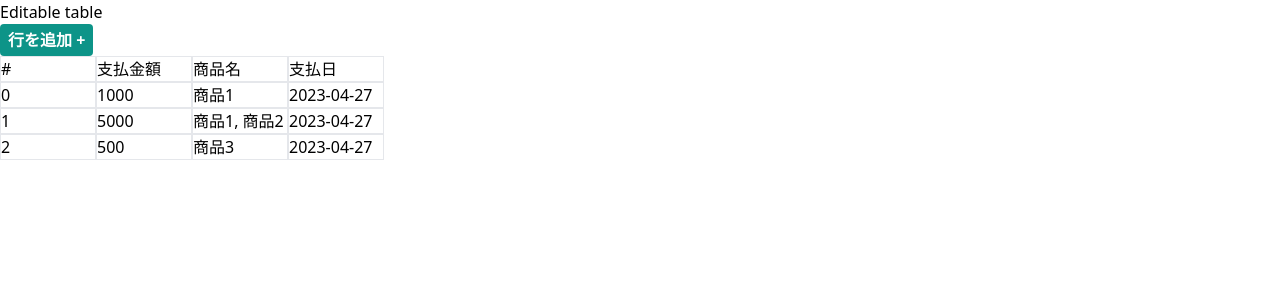
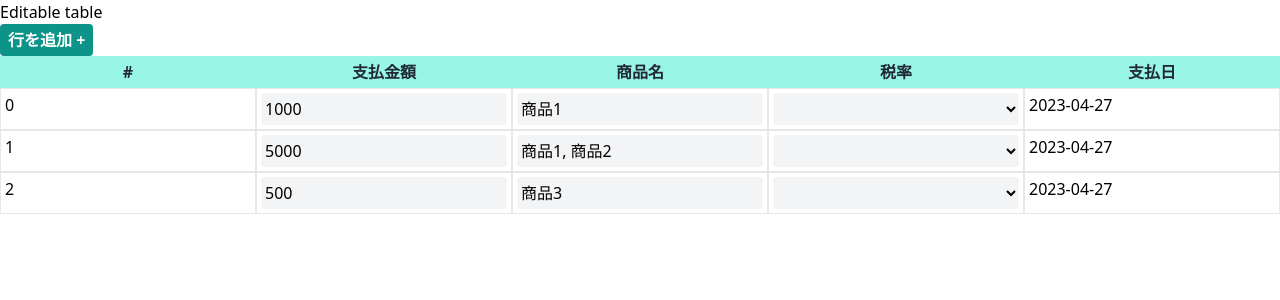
Before and after one commit to simonNozaki/edi-table, a Nuxt app: page / in a window 1280 px wide. Shown: the top 300 px of the page. Built offline with nearby package versions, Linux system fonts and the light colour scheme.

Commit message:
selectで列から値を選択する

```diff
--- a/src/components/EditableCell.vue
+++ b/src/components/EditableCell.vue
@@ -6,6 +6,6 @@
 
 <style scoped>
 .cell {
-  @apply w-24 h-max border;
+  @apply w-full border p-1;
 }
 </style>
--- a/src/components/EditableTable.vue
+++ b/src/components/EditableTable.vue
@@ -1,12 +1,18 @@
 <script setup lang="ts">
 import Button from './Button.vue';
 import EditableCell from './EditableCell.vue';
-import { ref, type Ref } from 'vue'
+import NumberInput from './NumberInput.vue';
+import TextInput from './TextInput.vue';
+import Select from './Select.vue';
+import EditableHeaderCell from './EditableHeaderCell.vue';
+import { ref, type Ref } from 'vue';
 
 interface Payments {
   id: number,
   amount: number,
   items: string[],
+  // TODO: 汎用的な型にする
+  taxRate: { id: number, value: string },
   payedAt: string
 }
 
@@ -15,44 +21,73 @@ const payments: Ref<Payments[]> = ref([
     id: 1,
     amount: 1000,
     items: ['商品1'],
+    taxRate: { id: 0, value: '' },
     payedAt: '2023-04-27'
   },
   {
     id: 2,
     amount: 5000,
     items: ['商品1', '商品2'],
+    taxRate: { id: 0, value: '' },
     payedAt: '2023-04-27'
   },
   {
     id: 3,
     amount: 500,
     items: ['商品3'],
+    taxRate: { id: 0, value: '' },
     payedAt: '2023-04-27'
   }
 ])
+
+const taxRates: { id: number, value: string }[] = [
+  {
+    id: 1,
+    value: '10%'
+  },
+  {
+    id: 2,
+    value: '8%'
+  },
+  {
+    id: 3,
+    value: '0%'
+  }
+]
+
+const onSelectTaxRate = (id: number, e: { id: number, value: string }) => {
+  const payment = payments.value.filter((p) => p.id === id).at(0)
+  if (payment) {
+    payment.taxRate = e
+  }
+};
 </script>
 
 <template>
   <div>
     <Button>行を追加 +</Button>
-    <div>
-      <div class="w-full">
-        <EditableCell>#</EditableCell>
-        <EditableCell>支払金額</EditableCell>
-        <EditableCell>商品名</EditableCell>
-        <EditableCell>支払日</EditableCell>
+    <div class="w-full">
+      <div class="grid grid-cols-5">
+        <EditableHeaderCell>#</EditableHeaderCell>
+        <EditableHeaderCell>支払金額</EditableHeaderCell>
+        <EditableHeaderCell>商品名</EditableHeaderCell>
+        <EditableHeaderCell>税率</EditableHeaderCell>
+        <EditableHeaderCell>支払日</EditableHeaderCell>
       </div>
       <!--親要素いっぱいに-->
-      <div class="w-full" v-for="(payment, i) in payments" :key="i">
+      <div class="grid grid-cols-5" v-for="(payment, i) in payments" :key="i">
         <EditableCell>{{ i }}</EditableCell>
         <EditableCell>
-          <p contenteditable="true" class="amount">{{ payment.amount }}</p>
+          <NumberInput :model-value="payment.amount" />
         </EditableCell>
         <EditableCell>
-          <p class="itemNames">{{ payment.items.reduce((lhs, rhs) => `${lhs}, ${rhs}`) }}</p>
+          <TextInput :model-value="payment.items.reduce((lhs, rhs) => `${lhs}, ${rhs}`)" />
         </EditableCell>
         <EditableCell>
-          <p class="payedAt">{{ payment.payedAt }}</p>
+          <Select :options="taxRates" @select="onSelectTaxRate(payment.id, $event)" />
+        </EditableCell>
+        <EditableCell>
+          <p>{{ payment.payedAt }}</p>
         </EditableCell>
       </div>
     </div>
```
